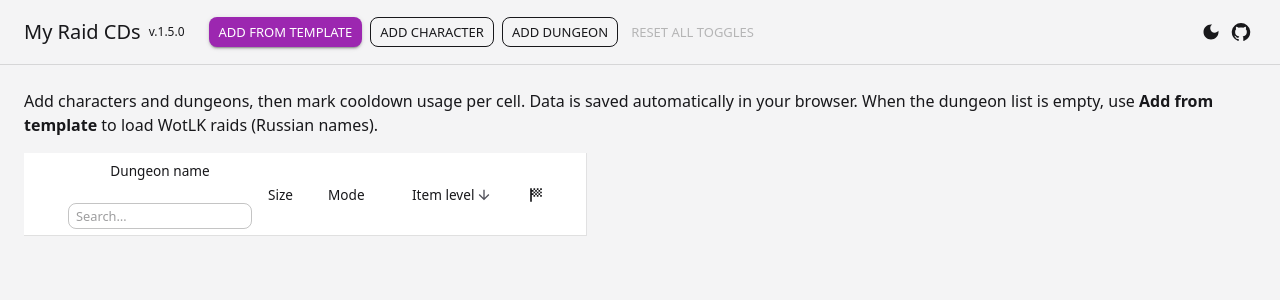
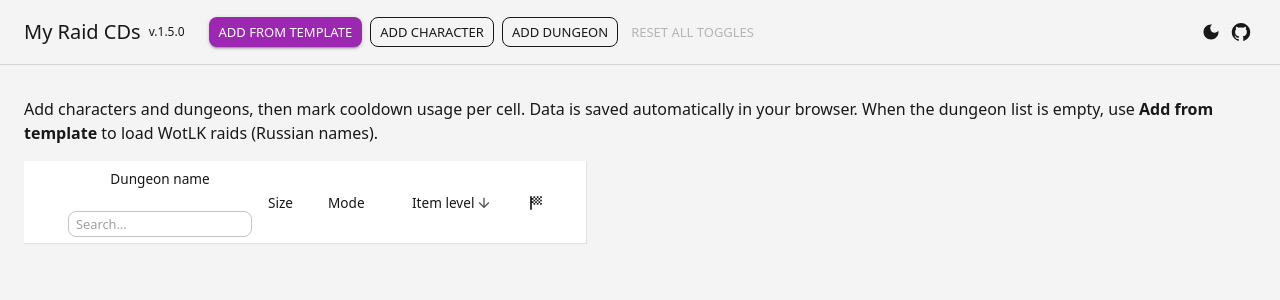
Before and after one commit to sergimax/my-raid-cds, a React (Vite) app: page / in a window 1280 px wide. Shown: the top 300 px of the page. Built offline with nearby package versions, Linux system fonts and the light colour scheme.

Commit message:
style(AppHeader, App.css): implement responsive toolbar height and adjust layout padding for better alignment with the toolbar

```diff
--- a/src/App.css
+++ b/src/App.css
@@ -1,3 +1,19 @@
+/* Match app-header Toolbar minHeight (xs: 56, sm: 64). */
+:root {
+  --app-toolbar-min-height: 56px;
+}
+
+@media (min-width: 600px) {
+  :root {
+    --app-toolbar-min-height: 64px;
+  }
+}
+
+/* Sticky AppBar: keep scrolled content from sitting under the toolbar. */
+html {
+  scroll-padding-top: var(--app-toolbar-min-height);
+}
+
 .app-shell {
   min-height: 100vh;
   display: flex;
@@ -6,8 +22,10 @@
 
 .app-main {
   flex: 1;
-  padding-top: 1.5rem;
+  /* Header is a sibling in normal flow; this is gap below the bar, not bar height. */
+  padding-top: 2rem;
   padding-bottom: 1rem;
   padding-left: 1.5rem;
   padding-right: 1.5rem;
+  scroll-margin-top: var(--app-toolbar-min-height);
 }
--- a/src/components/app-header/index.tsx
+++ b/src/components/app-header/index.tsx
@@ -18,7 +18,10 @@ export function AppHeader({ center }: AppHeaderProps) {
       }}
     >
       <Container maxWidth={false} disableGutters sx={{ px: { xs: 2, sm: 3 } }}>
-        <Toolbar disableGutters sx={{ gap: 2, minHeight: { xs: 56, sm: 64 } }}>
+        <Toolbar
+          disableGutters
+          sx={{ gap: 2, minHeight: "var(--app-toolbar-min-height)" }}
+        >
           <Box
             sx={{
               display: "flex",
```
